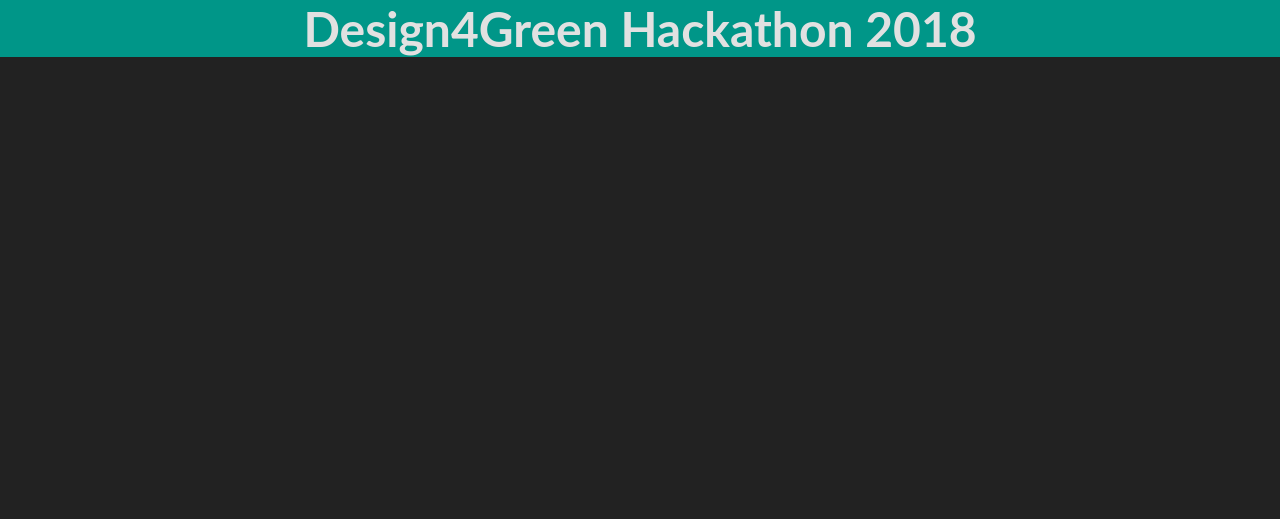
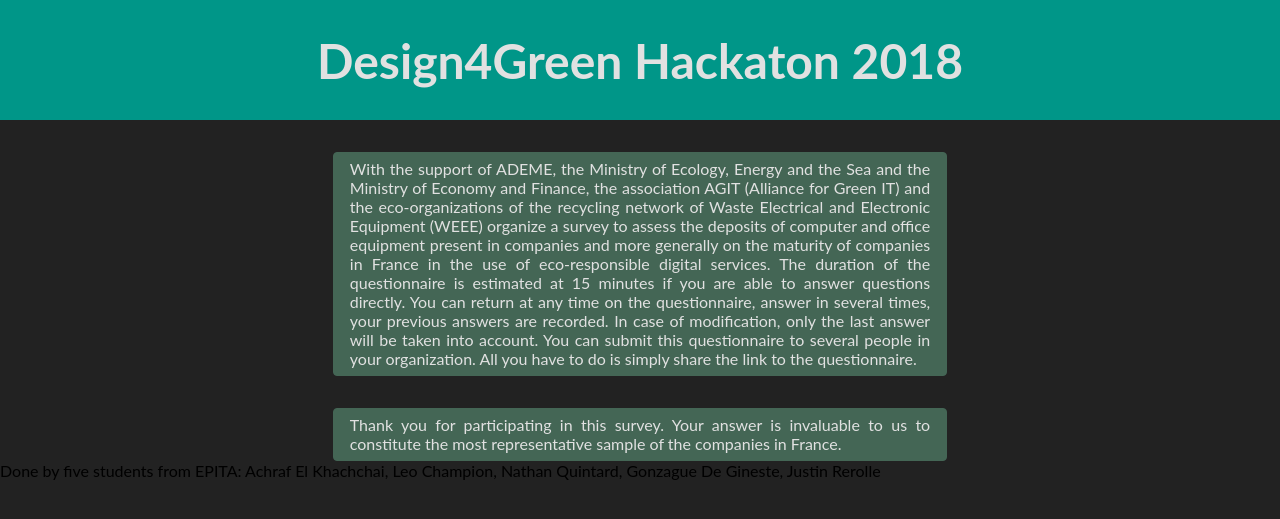
Before and after one commit to kapitalrisk/GreenIT, a Symfony app: template templates/index.html.twig in a window 1280 px wide. Shown: the top 519 px of the page. Run offline with Twig, Linux system fonts and the light colour scheme; the template is opened without the code that fills it, so the values that code supplies are empty; some libraries are stand-ins or nearby versions.

Commit message:
update few tweaks

```diff
--- a/templates/index.html.twig
+++ b/templates/index.html.twig
@@ -8,14 +8,30 @@
 </head>
 
 <body>
-<header>
-    <h1>
-        Design4Green Hackathon 2018
-    </h1>
-</header>
+  <header>
+    <div class=header-bar>
+      <h1>
+        Design4Green Hackaton 2018
+      </h1>
+    </div>
+  </header>
 {% set category = "" %}
 {% set subcategory = "" %}
-<form class='categorie-container'>
+<div class='content'>
+    <div class="introduction">
+      <p>
+        With the support of ADEME, the Ministry of Ecology, Energy and the Sea and the Ministry of Economy and Finance,
+        the association AGIT (Alliance for Green IT) and the eco-organizations of the recycling network of Waste
+        Electrical and Electronic Equipment (WEEE) organize a survey to assess the deposits of computer and office
+        equipment present in companies and more generally on the maturity of companies in France in the use of
+        eco-responsible digital services.  The duration of the questionnaire is estimated at 15 minutes if you are able
+        to answer questions directly.  You can return at any time on the questionnaire, answer in several times, your
+        previous answers are recorded. In case of modification, only the last answer will be taken into account.  You
+        can submit this questionnaire to several people in your organization. All you have to do is simply share the
+        link to the questionnaire.
+      </p>
+    </div>
+<form>
     {% for question in questions %}
         {% if question.category != category %}
             {% set category = question.category %}
@@ -122,6 +138,15 @@
         </div>
     {% endfor %}
 </form>
+<div class='introduction'>
+<p>
+    Thank you for participating in this survey. Your answer is invaluable to us to constitute the most representative sample of the companies in France.
+</p>
+</div>
+</div>
+<footer>
+    <p>Done by five students from EPITA: Achraf El Khachchai, Leo Champion, Nathan Quintard, Gonzague De Gineste, Justin Rerolle</p>
+</footer>
 
 </body>
 
```
